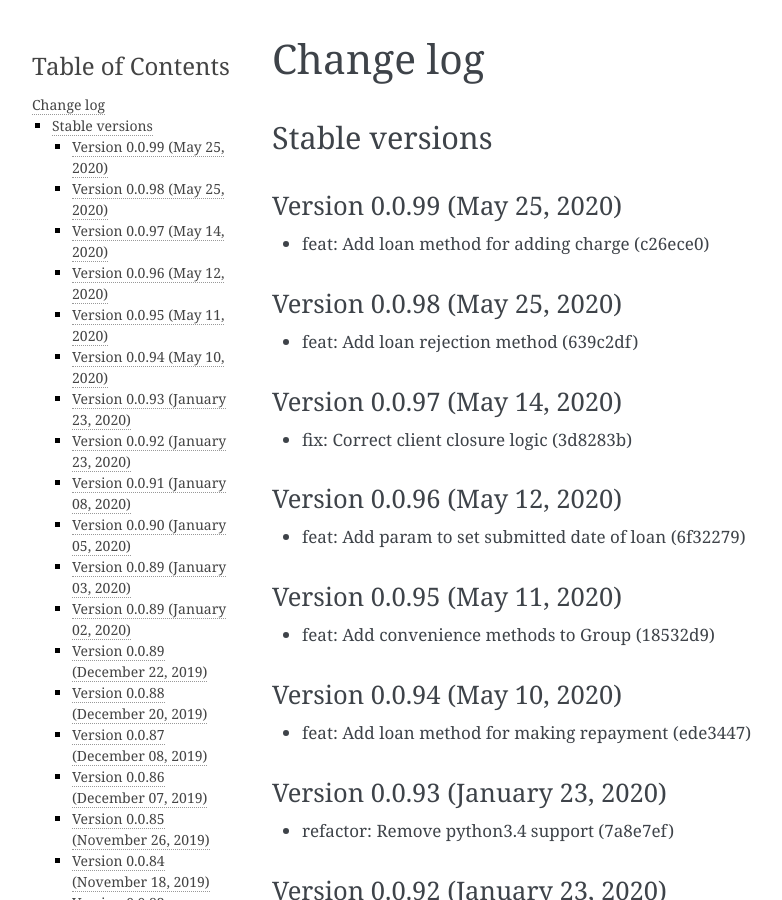
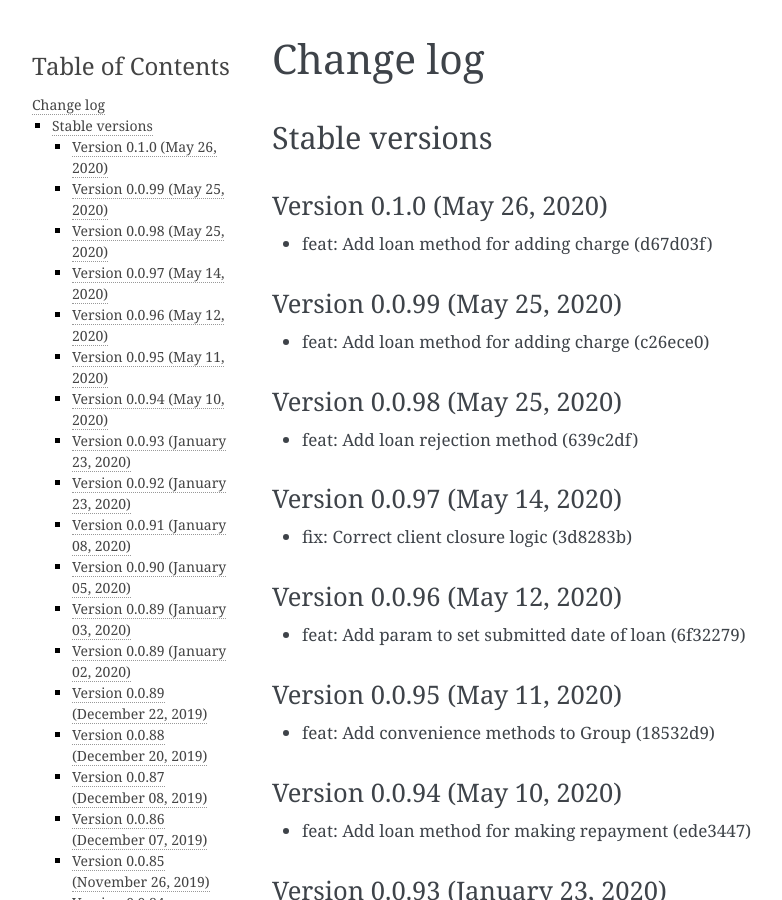
Before and after one commit to mobidevke/PyFineract, a Sphinx documentation site: the page built from docs/changes.rst, in a window 1280 px wide and 900 px high. Shown: the whole window, without its empty margins (148-930 px from the left). Built offline with Sphinx 7.4.7, drawn with Linux system fonts in a browser that asks for light colours; formulas are drawn with MathJax 3.

Commit message:
Publish version 0.1.0

```diff
--- a/docs/changes.rst
+++ b/docs/changes.rst
@@ -3,6 +3,11 @@ Change log
 
 Stable versions
 ~~~~~~~~~~~~~~~
+
+Version 0.1.0 (May 26, 2020)
+-------------------------------------
+
+* feat: Add loan method for adding charge (d67d03f)
 
 Version 0.0.99 (May 25, 2020)
 -------------------------------------
--- a/setup.py
+++ b/setup.py
@@ -2,7 +2,7 @@ import textwrap
 
 import setuptools
 
-version = "0.0.99"
+version = "0.1.0"
 
 if __name__ == '__main__':
     setuptools.setup(
```
